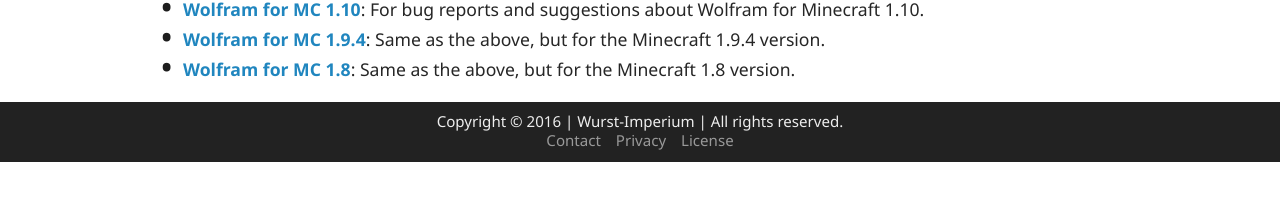
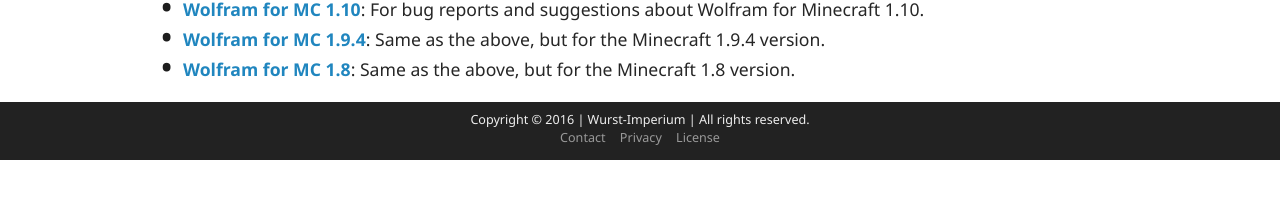
Before and after one commit to Wurst-Imperium/WolframClient.net, a Jekyll site: the page built from github.html, in a window 1280 px wide. Shown: the part 198-399 px from the top of the page. Built offline with Jekyll 4.4.1, drawn with Linux system fonts in a browser that asks for light colours.

Commit message:
:art: Redesign footer

```diff
--- a/_includes/footer.html
+++ b/_includes/footer.html
@@ -1,5 +1,5 @@
-<footer class="bg-grayDarker fg-grayLighter">
-	<div class="container align-center text-secondary padding10 no-padding-left no-padding-right">
+<footer class="align-center bg-grayDarker fg-grayLighter text-small padding10 no-padding-left no-padding-right">
+	<div class="container">
 		Copyright &#169; {{ site.time | date: '%Y' }} | Wurst-Imperium | All rights reserved.
 		<ul class="inline-list no-margin">
 			<li><a href="/contact/" class="fg-grayLight">Contact</a></li>
```
